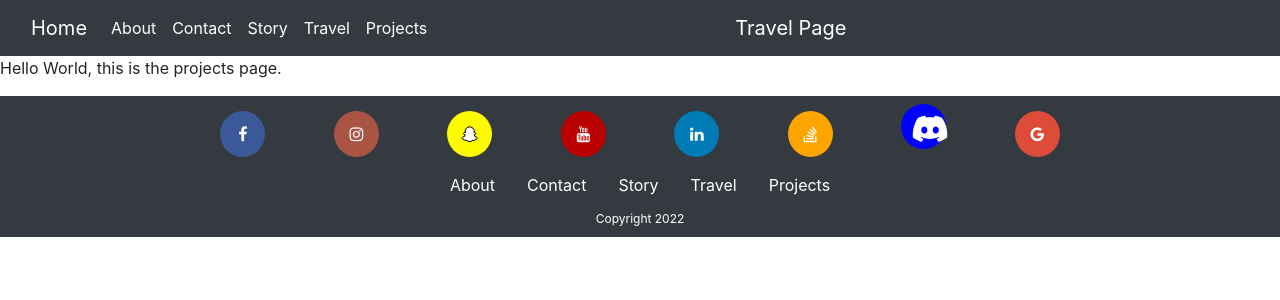
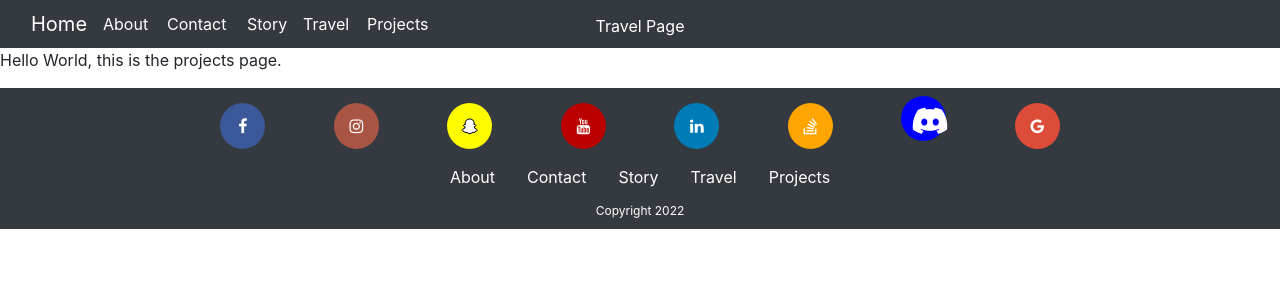
Before and after one commit to viveroa2291/adanvivero, a PHP site: page /travel.html in a window 1280 px wide. Shown: the top 300 px of the page. Run offline with PHP 8.4, Linux system fonts and the light colour scheme; some libraries are stand-ins or nearby versions.

Commit message:
Top Navigation bug fixed
I fixed the top navigation that I have been working with a while.

```diff
--- a/CSS/styles.css
+++ b/CSS/styles.css
@@ -6,7 +6,7 @@ a.top-link:hover {
     color: white;
 }
 a.top-link {
-    position: relative;
+    position: absolute;
 }
 a.top-link:before {
       content: "";
@@ -23,6 +23,37 @@ a.top-link:before {
 a.top-link:hover:before {
     visibility: visible;
     transform: scaleX(.75);
+}
+.top-navigation {
+    height: 3rem;
+}
+.home {
+    margin-left: 0;
+}
+.about {
+    margin-left: 4rem;
+}
+.contact {
+    margin-left: 8rem;
+}
+.story {
+    margin-left: 13rem;
+}
+.travel {
+    margin-left: 16.5rem;
+}
+.projects {
+    margin-left: 20.5rem;
+}
+.top-links {
+    width: 100%;
+    align-items: center;
+}
+.title {
+    height: 5px;
+    color: white;
+    margin-left: auto;
+    margin-right: auto;
 }
 a.footer-links:hover {
     text-decoration: none;
--- a/travel.html
+++ b/travel.html
@@ -4,7 +4,7 @@
     <meta charset="UTF-8">
     <meta http-equiv="X-UA-Compatible" content="IE=edge">
     <meta name="viewport" content="width=device-width, initial-scale=1.0">
-    <title>Projects Page</title>
+    <title>Travel Page</title>
     <link rel="stylesheet" href="CSS/bootstrap.min.css">
     <link rel="stylesheet" href="CSS/project.css">
     <link rel="stylesheet" href="CSS/styles.css">
@@ -14,21 +14,21 @@
 </head>
 <body>
     <header>
-        <nav class="navbar navbar-expand-lg navbar-dark bg-dark">
-        <div class="container-fluid">
-            <a class="navbar-brand text-white top-link" href="index.html">Home</a>
-            <div class="collapse navbar-collapse" id="navbarNavAltMarkup">
-                <div class="navbar-nav">
-                    <a class="nav-link text-white top-link" href="about.html">About</a>
-                    <a class="nav-link text-white top-link" href="contact.html">Contact</a>
-                    <a class="nav-link text-white top-link" href="story.html">Story</a>
-                    <a class="nav-link text-white top-link" href="travel.html">Travel</a>
-                    <a class="nav-link text-white top-link" href="projects.html">Projects</a>
+        <nav class="navbar navbar-expand-lg navbar-dark bg-dark top-navigation">
+            <div class="container-fluid">
+                <div class="collapse navbar-collapse" id="navbarNavAltMarkup">
+                    <div class="navbar-nav top-links">
+                        <a class="navbar-brand text-white top-link home" href="index.html">Home</a>
+                        <a class="nav-link text-white top-link about" href="about.html">About</a>
+                        <a class="nav-link text-white top-link contact" href="contact.html">Contact</a>
+                        <a class="nav-link text-white top-link story" href="story.html">Story</a>
+                        <a class="nav-link text-white top-link travel" href="travel.html">Travel</a>
+                        <a class="nav-link text-white top-link projects" href="projects.html">Projects</a>
+                        <p class="title">Travel Page</p>
+                    </div>
                 </div>
-                <div class="navbar-brand" style="margin-left: 300px;">Travel Page</div>
             </div>
-        </div>
-    </nav>
+        </nav>
     </header>
     <main>
         <p>Hello World, this is the projects page.</p>
```
Also changed, not shown: about.html (+9 -9 lines), contact.html (+13 -13 lines), index.html (+9 -9 lines), projects.html (+13 -13 lines), story.html (+13 -13 lines).
